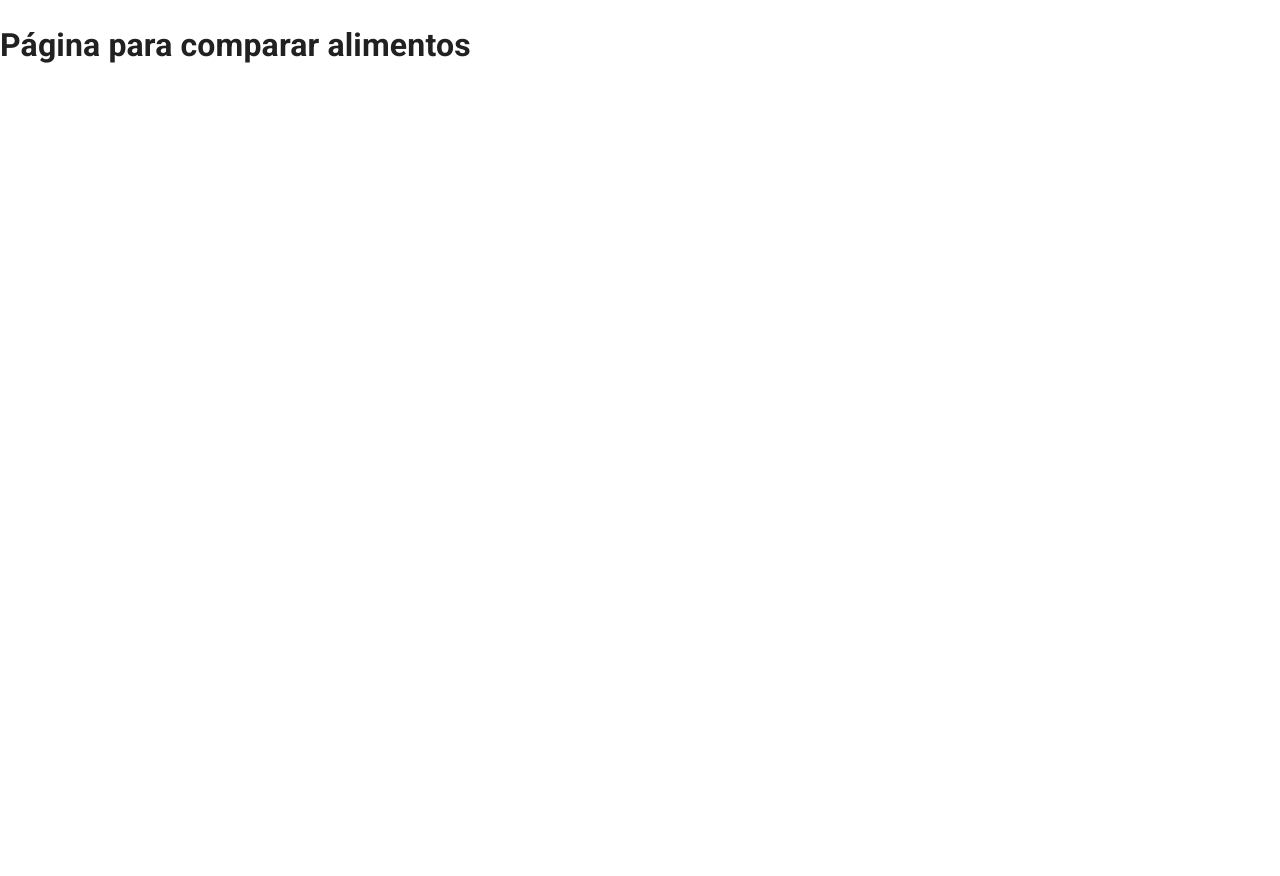
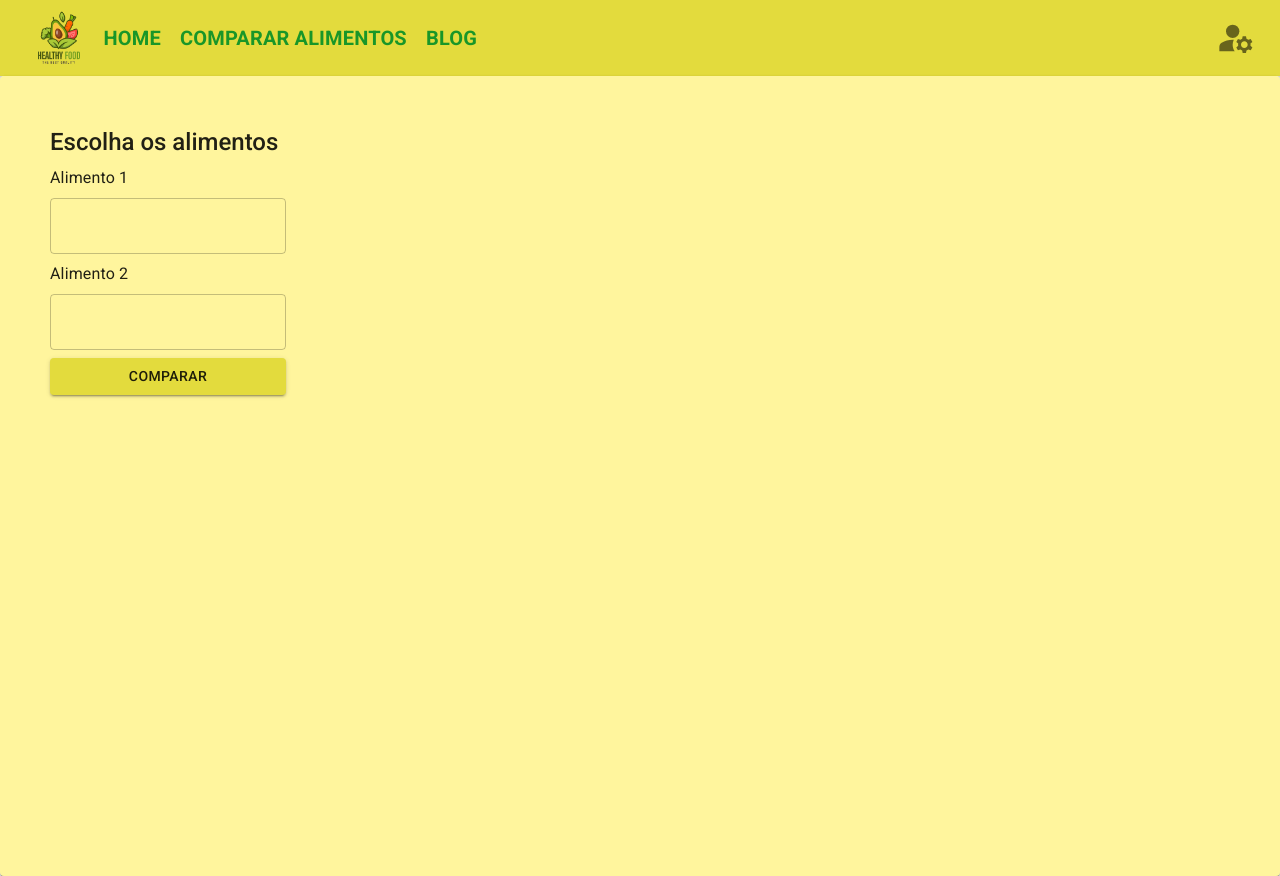
Before and after one commit to marcoshenke/front_end_app_nutricional, a React (Create React App) app: page /compare-foods in a window 1280 px wide. Before the commit the page ends 800 px from the top, so only its background shows below. Built offline with nearby package versions, Linux system fonts and the light colour scheme; what Images would draw is missing.

Commit message:
contruindo tela de comparação de alimentos

```diff
--- a/src/Layouts/MainLayout/components/NavBar/NavBar.jsx
+++ b/src/Layouts/MainLayout/components/NavBar/NavBar.jsx
@@ -17,11 +17,12 @@ import {
   ManageAccounts as ManageAccountsIcon,
 } from '@mui/icons-material';
 
+import { StyledLink } from 'components';
+
 import { LogoNavBar } from './components';
 import logo from 'Images/logo.png';
 
 import { theme } from 'Styles/theme';
-import { Link } from 'react-router-dom';
 
 const NavBar = () => {
   const [anchorElNav, setAnchorElNav] = useState(null);
@@ -29,7 +30,7 @@ const NavBar = () => {
 
   const pages = [
     { menuItem: 'Home', path: '/' },
-    { menuItem: "'Comparar alimentos'", path: '/compare-foods' },
+    { menuItem: 'Comparar alimentos', path: '/compare-foods' },
     { menuItem: 'Blog', path: '/blog' },
   ];
   const settings = ['Perfil', 'Conta', 'Logout'];
@@ -84,7 +85,7 @@ const NavBar = () => {
             >
               {pages.map((page) => (
                 <MenuItem key={page.path}>
-                  <Link to={page.path}>{page.menuItem}</Link>
+                  <StyledLink to={page.path}>{page.menuItem}</StyledLink>
                 </MenuItem>
               ))}
             </Menu>
@@ -104,12 +105,12 @@ const NavBar = () => {
             <LogoNavBar src={logo} />
             {pages.map((page) => (
               <Button
-                key={page}
+                key={page.path}
                 onClick={handleCloseNavMenu}
                 sx={{ my: 2, color: 'white', display: 'block' }}
               >
                 <Typography fontWeight={700} variant="h6">
-                  {page}
+                  <StyledLink to={page.path}>{page.menuItem}</StyledLink>
                 </Typography>
               </Button>
             ))}
--- a/src/Styles/theme.js
+++ b/src/Styles/theme.js
@@ -7,6 +7,7 @@ export const theme = createTheme({
     },
     secondary: {
       main: '#74E33D',
+      dark: '#199628',
     },
     tertiary: { main: '#E3C73D' },
   },
--- /dev/null
+++ b/src/Views/Blog/Blog.jsx
@@ -0,0 +1,5 @@
+const Blog = () => {
+  return <h1>aqui vai ser o blog</h1>;
+};
+
+export default Blog;
--- /dev/null
+++ b/src/Views/Blog/index.js
@@ -0,0 +1 @@
+export { default } from './Blog';
--- a/src/Views/CompareFoods/CompareFoods.jsx
+++ b/src/Views/CompareFoods/CompareFoods.jsx
@@ -1,5 +1,25 @@
+import { Box, Button, TextField, Typography } from '@mui/material';
+import { StyledPaperUniversal } from 'components';
+
+import { MainLayout } from 'Layouts';
+
 const CompareFoods = () => {
-  return <h1>Página para comparar alimentos</h1>;
+  return (
+    <MainLayout>
+      <StyledPaperUniversal>
+        <Box display="flex" flexDirection="column" width="20%" gap={1}>
+          <Typography variant="h5" fontWeight={500}>
+            Escolha os alimentos
+          </Typography>
+          <Typography>Alimento 1</Typography>
+          <TextField />
+          <Typography>Alimento 2</Typography>
+          <TextField />
+          <Button variant="contained">Comparar</Button>
+        </Box>
+      </StyledPaperUniversal>
+    </MainLayout>
+  );
 };
 
 export default CompareFoods;
--- a/src/Views/index.js
+++ b/src/Views/index.js
@@ -1,3 +1,4 @@
 export { default as Home } from './Home';
 export { default as CompareFoods } from './CompareFoods';
 export { default as Page404 } from './Page404';
+export { default as Blog } from './Blog';
--- /dev/null
+++ b/src/components/StyledLink/StyledLink.jsx
@@ -0,0 +1,12 @@
+import { Link } from 'react-router-dom';
+import { styled } from 'styled-components';
+import { theme } from 'Styles';
+
+const StyledLink = styled(Link)`
+  color: ${theme.palette.secondary.dark};
+  text-decoration: none;
+  margin: 0.1rem;
+  position: relative;
+`;
+
+export default StyledLink;
--- /dev/null
+++ b/src/components/StyledLink/index.js
@@ -0,0 +1 @@
+export { default } from './StyledLink';
--- /dev/null
+++ b/src/components/StyledPaperUniversal/StyledPaperUniversal.jsx
@@ -0,0 +1,10 @@
+import { Paper, colors } from '@mui/material';
+import { styled } from '@mui/material/styles';
+
+const StyledPaperUniversal = styled(Paper)({
+  backgroundColor: colors.yellow[200],
+  height: '100vh',
+  padding: '50px',
+});
+
+export default StyledPaperUniversal;
--- /dev/null
+++ b/src/components/StyledPaperUniversal/index.js
@@ -0,0 +1 @@
+export { default } from './StyledPaperUniversal';
--- a/src/components/index.js
+++ b/src/components/index.js
@@ -1 +1,3 @@
 export { default as StyledContainer } from './StyledContainer';
+export { default as StyledLink } from './StyledLink';
+export { default as StyledPaperUniversal } from './StyledPaperUniversal';
--- a/src/index.jsx
+++ b/src/index.jsx
@@ -1,6 +1,6 @@
 import React from 'react';
 import ReactDOM from 'react-dom/client';
-import { CompareFoods, Home, Page404 } from './Views';
+import { CompareFoods, Home, Page404, Blog } from './Views';
 import { BrowserRouter, Route, Routes } from 'react-router-dom';
 import { ThemeProvider } from '@mui/material/styles';
 import { theme, GlobalStylesTheme } from './Styles';
@@ -15,6 +15,7 @@ root.render(
             <Route path="/" element={<Home />} />
             <Route path="/compare-foods" element={<CompareFoods />} />
             <Route path="/page-not-found" element={<Page404 />} />
+            <Route path="/blog" element={<Blog />} />
           </Routes>
         </GlobalStylesTheme>
       </ThemeProvider>
```
